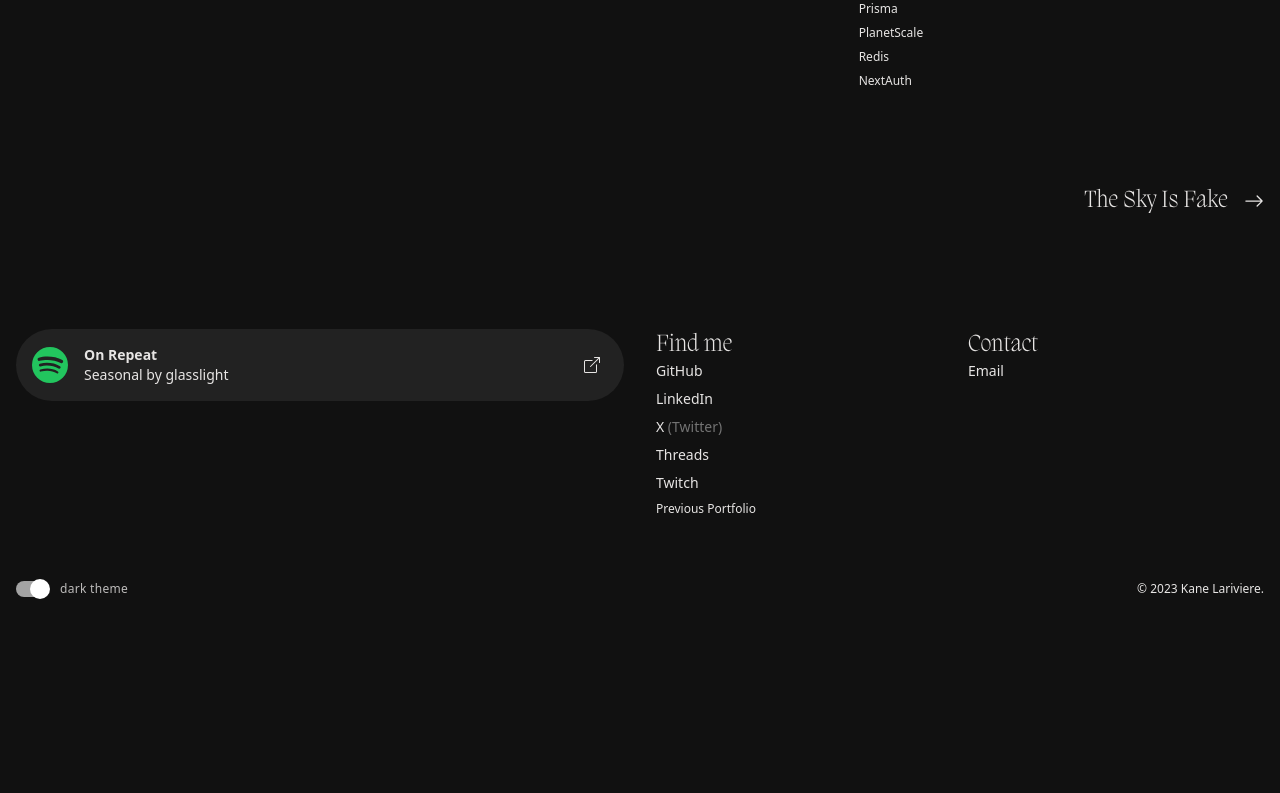
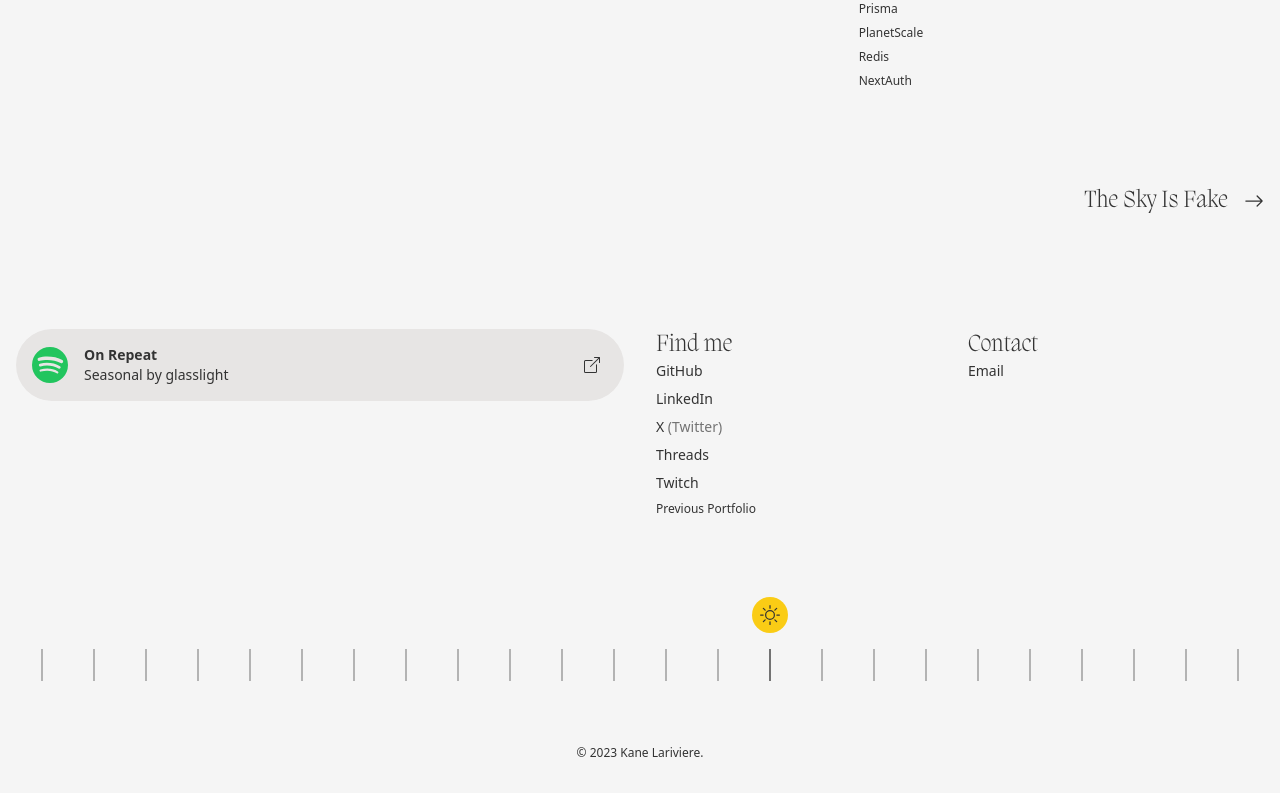
Before and after one commit to knlrvr/kanelariviere-new, a Next.js app: page /work/keepup in a window 1280 px wide. Shown: the part 1237-2030 px from the top of the page. Before the commit the page ends 1866 px from the top, so only its background shows below. Built offline with nearby package versions, Linux system fonts and the light colour scheme.

Commit message:
style: timed theme & anim

```diff
--- a/src/app/globals.css
+++ b/src/app/globals.css
@@ -165,3 +165,17 @@
 .text {
     color: var(--text);
 }
+
+.theme-icon {
+    color: var(--bg-color)
+}
+
+.bounce {
+    animation: bounce 2s ease;
+}
+
+@keyframes bounce {
+    0%, 20%, 50%, 80%, 100% {transform: translateY(0);}
+    40% {transform: translateY(-30px);}
+    60% {transform: translateY(-15px);}
+}
--- a/src/components/Footer.tsx
+++ b/src/components/Footer.tsx
@@ -2,6 +2,8 @@
 import Link from 'next/link'
 import ToggleTheme from './toggleTheme';
 import { Reveal } from './utils/reveal';
+
+import CircadianTheme from './circTheme';
 
 import OnRepeat from './OnRepeat';
 
@@ -69,8 +71,11 @@
       </div>
 
       <Reveal>
-        <div className="flex items-center justify-between mt-16 mb-4 max-w-7xl mx-auto">
-          <ToggleTheme />
+        <CircadianTheme />
+      </Reveal>
+
+      <Reveal>
+        <div className="flex justify-center mt-16 mb-4 max-w-7xl mx-auto">
           <span className="font-light text-xs">
             &copy; 2023 Kane Lariviere.
           </span>
--- /dev/null
+++ b/src/components/circTheme.tsx
@@ -0,0 +1,96 @@
+import React, { useState } from 'react';
+import useDarkMode from './utils/theme';
+
+import {
+    BsSun, BsMoon
+} from 'react-icons/bs'
+import {
+    LuMoon
+} from "react-icons/lu";
+
+
+const CircadianTheme = () => {
+    const [theme, toggleTheme] = useDarkMode();
+    const [activeHour, setActiveHour] = useState(getCurrentHour());
+    const [hoveredHour, setHoveredHour] = useState(null);
+
+    function getCurrentHour() {
+      return new Date().getHours();
+    }
+
+    function handleHourClick(hour: any) {
+      // Toggle the theme if it's different from the current theme
+      if ((hour < 7 || hour >= 17) && theme !== 'dark') {
+        toggleTheme();
+      }
+      if ((hour >= 7 && hour < 17) && theme !== 'light') {
+        toggleTheme();
+      }
+
+      // Update the active hour immediately after toggling the theme
+      setActiveHour(hour);
+
+      console.log(`Theme for ${hour}:00 - ${hour + 1}:00 toggled`);
+    }
+
+    function handleHourHover(hour: any) {
+        setHoveredHour(hour);
+    }
+
+    function handleHourLeave() {
+        setHoveredHour(null);
+    }
+
+    function renderHourLines() {
+      const lines = [];
+      for (let hour = 1; hour < 25; hour++) {
+        const isActive = activeHour === hour;
+        const isHovered = hoveredHour === hour;
+        lines.push(
+          <div className="relative mt-20 w-full">
+            <div
+                key={hour}
+                className={`
+                flex flex-col-reverse items-center gap-4
+                ${isActive ?
+                    'w-full'
+                :
+                    'w-full cursor-pointer bg-opacity-20'
+                }`}
+                onClick={() => handleHourClick(hour)}
+                onMouseEnter={() => handleHourHover(hour)}
+                onMouseLeave={() => handleHourLeave}
+            >
+                <span className={`bg-neutral-500 w-[2px] h-8
+                ${isActive ? '' : 'mt-[3.25rem] opacity-50' }
+                `}> </span>
+
+                {/* icon dependent on theme */}
+                {isActive && theme === 'light' &&
+                    <div className="bounce rounded-full bg-yellow-400 text-center text-xl p-2">
+                        <BsSun />
+                    </div>
+                }
+                {isActive && theme === 'dark' &&
+                    <div className="bounce rounded-full bg-blue-400 text-center text-xl p-2">
+                        <BsMoon />
+                    </div>
+                }
+
+            </div>
+          </div>
+        );
+      }
+      return lines;
+    }
+
+    return (
+      <div className="max-w-7xl mx-auto">
+        <div className="flex justify-between">
+          {renderHourLines()}
+        </div>
+      </div>
+    );
+  };
+
+export default CircadianTheme;
--- a/src/components/utils/theme.tsx
+++ b/src/components/utils/theme.tsx
@@ -1,22 +1,18 @@
-'use client'
+'use client';
 
 import { useState, useEffect } from 'react';
 
 const useDarkMode = () => {
-  const [theme, setTheme] = useState('dark');
+  const getCurrentTheme = () => {
+    const currentHour = new Date().getHours();
+    return currentHour < 6 || currentHour >= 17 ? 'dark' : 'light';
+  };
+
+  const [theme, setTheme] = useState(getCurrentTheme);
 
   const toggleTheme = () => {
-    const updatedTheme = theme === 'dark' ? 'light' : 'dark';
-    setTheme(updatedTheme);
-    localStorage.setItem('theme', updatedTheme);
+    setTheme((prevTheme) => (prevTheme === 'dark' ? 'light' : 'dark'));
   };
-
-  useEffect(() => {
-    const storedTheme = localStorage.getItem('theme');
-    if (storedTheme) {
-      setTheme(storedTheme);
-    }
-  }, []);
 
   useEffect(() => {
     const root = window.document.documentElement;
@@ -24,6 +20,15 @@
     root.classList.add(theme);
   }, [theme]);
 
+  useEffect(() => {
+    // Update theme based on the current time every minute
+    const updateThemeInterval = setInterval(() => {
+      setTheme(getCurrentTheme());
+    }, 60000);
+
+    return () => clearInterval(updateThemeInterval);
+  }, []);
+
   return [theme, toggleTheme] as const;
 };
 
```
